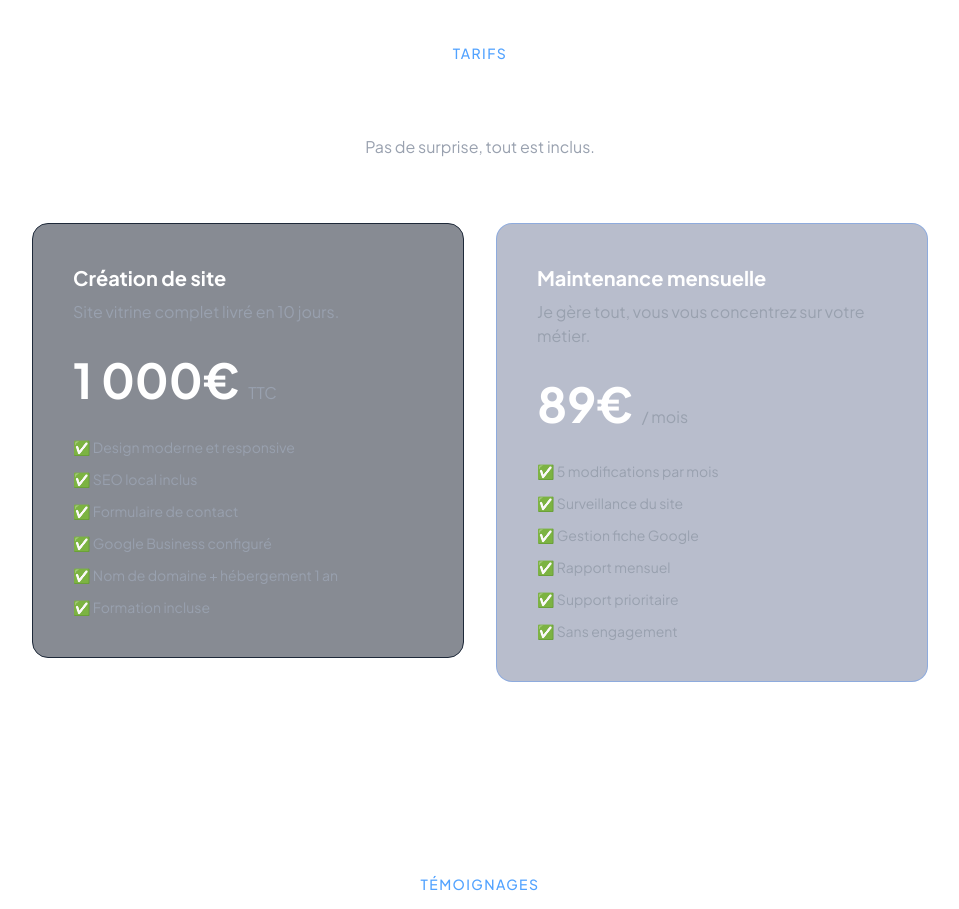
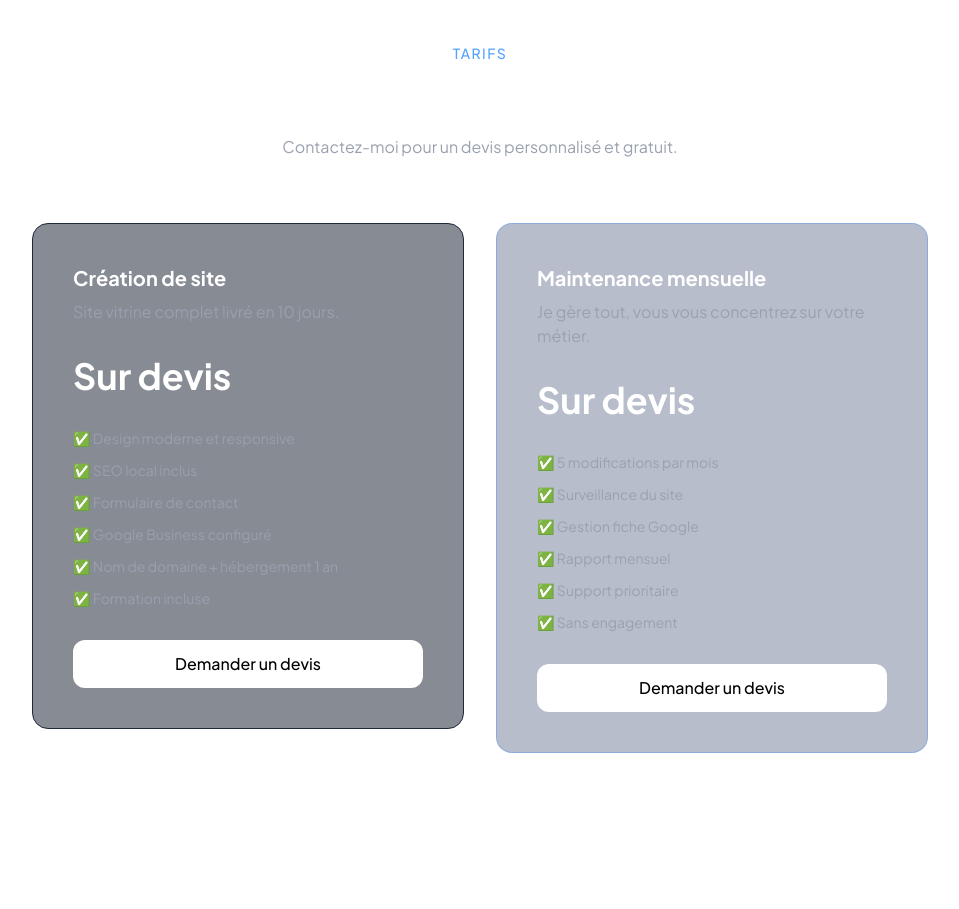
Before and after one commit to enguerrandbourghelle/agence-demo, a Next.js app: page / in a window 1280 px wide. Shown: the part 3960-4869 px from the top of the page, without its empty margins (160-1119 px from the left). Built offline with nearby package versions, Linux system fonts and the light colour scheme.

Commit message:
fix: prix remplaces par Sur devis dans Tarifs

```diff
--- a/components/Tarifs.tsx
+++ b/components/Tarifs.tsx
@@ -1,21 +1,26 @@
+"use client";
 import AnimatedSection from "./AnimatedSection";
 
 export default function Tarifs() {
+  const scrollToContact = () => {
+    document.getElementById("contact")?.scrollIntoView({ behavior: "smooth" });
+  };
+
   return (
     <section id="tarifs" className="py-24 px-6">
       <div className="max-w-4xl mx-auto">
         <AnimatedSection>
           <p className="text-sm font-medium text-blue-400 mb-4 tracking-widest uppercase text-center">Tarifs</p>
-          <h2 className="text-4xl font-bold text-center mb-4 text-white">Des prix clairs et transparents</h2>
-          <p className="text-center text-gray-400 mb-16">Pas de surprise, tout est inclus.</p>
+          <h2 className="text-4xl font-bold text-center mb-4 text-white">Des offres adaptées à votre projet</h2>
+          <p className="text-center text-gray-400 mb-16">Contactez-moi pour un devis personnalisé et gratuit.</p>
         </AnimatedSection>
         <div className="grid grid-cols-1 md:grid-cols-2 gap-8">
           <AnimatedSection>
             <div className="bg-gray-900/50 rounded-2xl p-10 border border-gray-800">
               <h3 className="text-xl font-bold mb-2 text-white">Création de site</h3>
               <p className="text-gray-400 mb-8">Site vitrine complet livré en 10 jours.</p>
-              <p className="text-5xl font-bold mb-8 text-white">1 000€ <span className="text-base font-normal text-gray-400">TTC</span></p>
-              <ul className="flex flex-col gap-3 text-gray-400 text-sm">
+              <p className="text-4xl font-bold mb-8 text-white">Sur devis</p>
+              <ul className="flex flex-col gap-3 text-gray-400 text-sm mb-8">
                 <li>✅ Design moderne et responsive</li>
                 <li>✅ SEO local inclus</li>
                 <li>✅ Formulaire de contact</li>
@@ -23,14 +28,17 @@ export default function Tarifs() {
                 <li>✅ Nom de domaine + hébergement 1 an</li>
                 <li>✅ Formation incluse</li>
               </ul>
+              <button onClick={scrollToContact} className="w-full bg-white text-black py-3 rounded-xl font-medium hover:bg-gray-100 transition">
+                Demander un devis
+              </button>
             </div>
           </AnimatedSection>
           <AnimatedSection>
             <div className="bg-blue-950/30 rounded-2xl p-10 border border-blue-500/30">
               <h3 className="text-xl font-bold mb-2 text-white">Maintenance mensuelle</h3>
               <p className="text-gray-400 mb-8">Je gère tout, vous vous concentrez sur votre métier.</p>
-              <p className="text-5xl font-bold mb-8 text-white">89€ <span className="text-base font-normal text-gray-400">/ mois</span></p>
-              <ul className="flex flex-col gap-3 text-gray-400 text-sm">
+              <p className="text-4xl font-bold mb-8 text-white">Sur devis</p>
+              <ul className="flex flex-col gap-3 text-gray-400 text-sm mb-8">
                 <li>✅ 5 modifications par mois</li>
                 <li>✅ Surveillance du site</li>
                 <li>✅ Gestion fiche Google</li>
@@ -38,6 +46,9 @@ export default function Tarifs() {
                 <li>✅ Support prioritaire</li>
                 <li>✅ Sans engagement</li>
               </ul>
+              <button onClick={scrollToContact} className="w-full bg-white text-black py-3 rounded-xl font-medium hover:bg-gray-100 transition">
+                Demander un devis
+              </button>
             </div>
           </AnimatedSection>
         </div>
```
